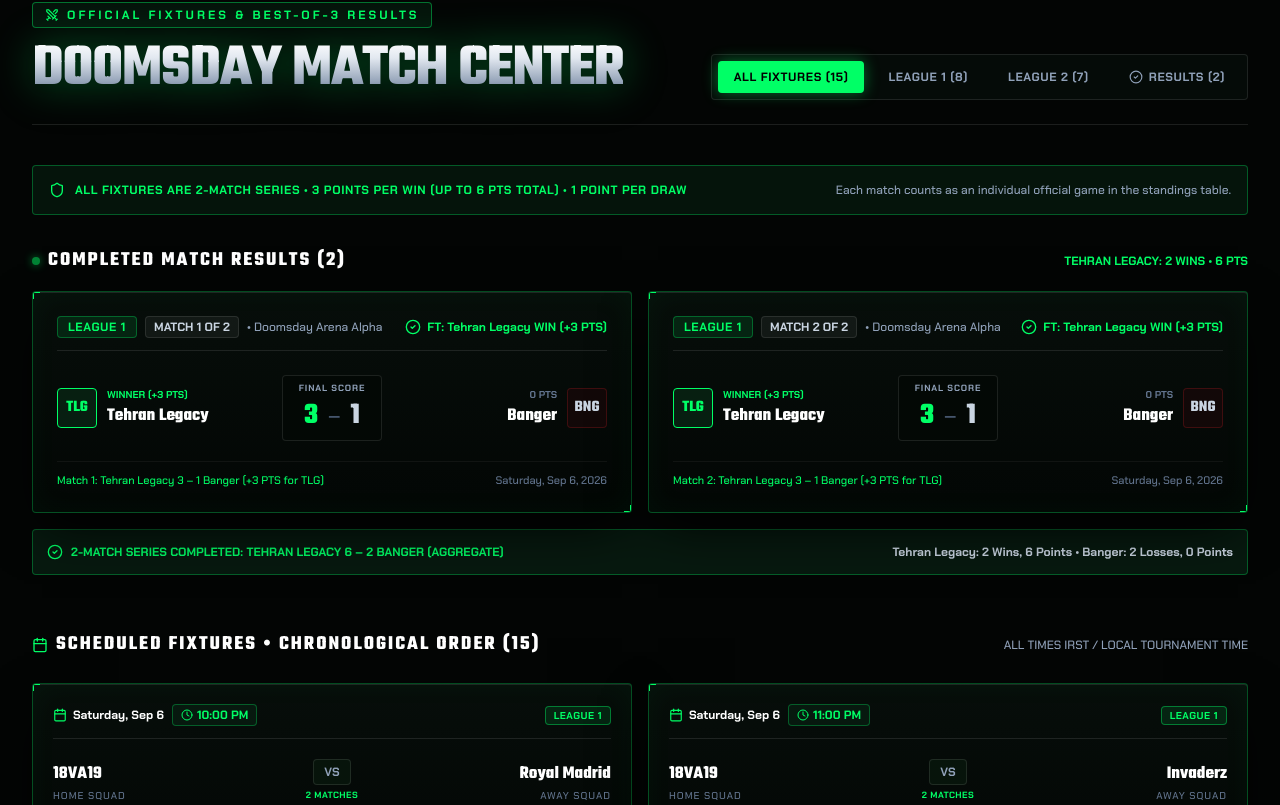
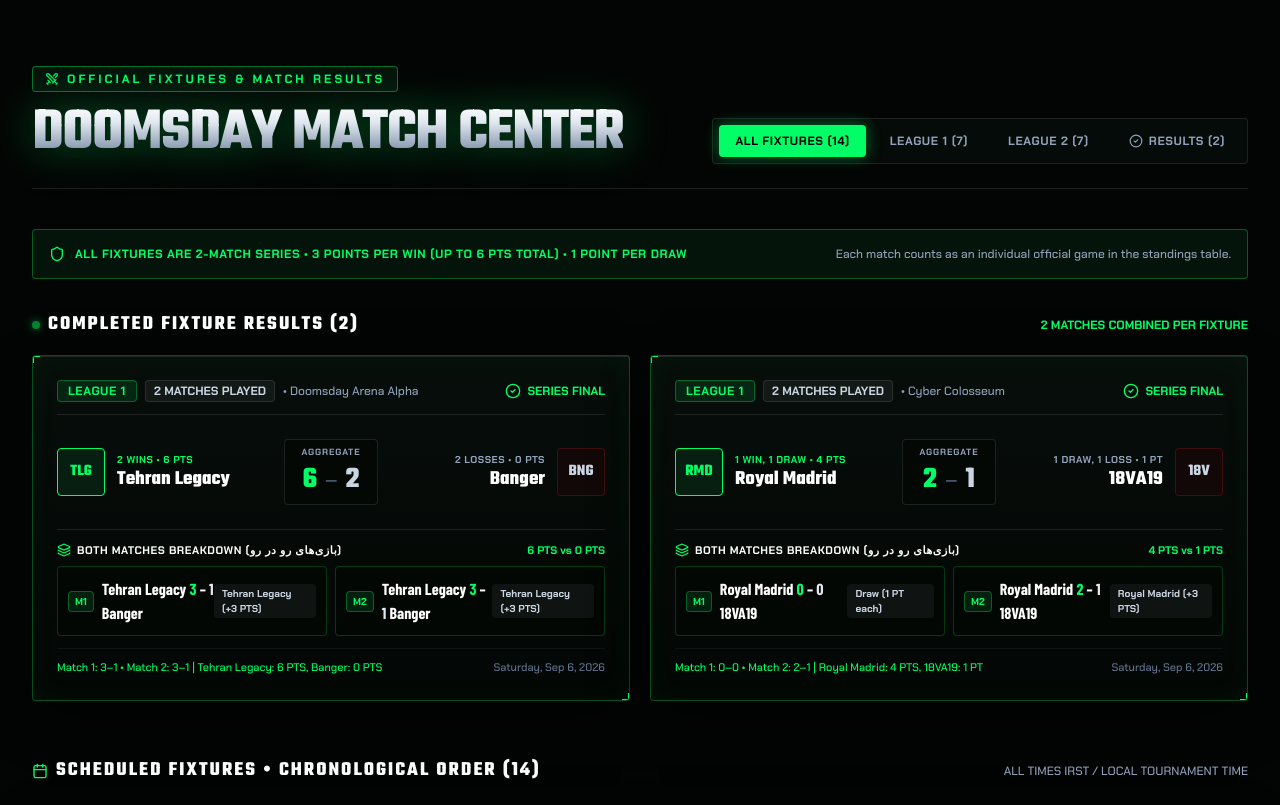
Before and after one commit to amira132ac-svg/TMProClubsDoom, a React (Vite) app: page / in a window 1280 px wide. Shown: the part 2515-3320 px from the top of the page. Built offline with nearby package versions, Linux system fonts and the light colour scheme; a web font is replaced by a local one.

Commit message:
feat: enhance tournament data and match structures
- Add `TWO_MATCH` support and leg-level tracking to match types
- Update tournament standings for 18VA19 and Royal Madrid
- Improve team short-code resolution in match components
- Update aggregate league statistics in StatsSection

```diff
--- a/src/components/MatchesSection.tsx
+++ b/src/components/MatchesSection.tsx
@@ -33,6 +33,32 @@
     }
   };
 
+  const getTeamShortCode = (name: string): string => {
+    const n = name.toLowerCase().trim();
+    if (n.includes('tehran')) return 'TLG';
+    if (n.includes('banger')) return 'BNG';
+    if (n.includes('royal')) return 'RMD';
+    if (n.includes('18v')) return '18V';
+    if (n.includes('spirit')) return 'SPI';
+    if (n.includes('alnahd') || n.includes('al nahd')) return 'ALN';
+    if (n.includes('invader')) return 'INV';
+    if (n.includes('mehrgan')) return 'AMF';
+    if (n.includes('adab')) return 'ADB';
+    if (n.includes('shamooshak')) return 'SHM';
+    if (n.includes('110')) return '110';
+    if (n.includes('pars')) return 'PRS';
+    if (n.includes('mess')) return 'MSH';
+    if (n.includes('viking')) return 'VIK';
+    if (n.includes('vafadar')) return 'VFD';
+    if (n.includes('gorgali')) return 'GRG';
+    if (n.includes('hangover')) return 'HNG';
+    if (n.includes('soroush')) return 'SRH';
+    return name.slice(0, 3).toUpperCase();
+  };
+
+  const league1UpcomingCount = upcomingMatches.filter((m) => m.league === 'LEAGUE 1').length;
+  const league2UpcomingCount = upcomingMatches.filter((m) => m.league === 'LEAGUE 2').length;
+
   return (
     <section id="matches" className="py-20 sm:py-24 relative overflow-hidden bg-[#030504]">
       {/* Ambient background glows */}
@@ -49,7 +75,7 @@
           <div>
             <div className="inline-flex items-center gap-2 px-3 py-1 rounded-sm bg-[#05140b] border border-[#00ff66]/40 text-[#00ff66] text-xs font-tech font-bold tracking-[0.25em] uppercase mb-3">
               <Swords className="w-3.5 h-3.5 text-[#00ff66]" />
-              <span>OFFICIAL FIXTURES & BEST-OF-3 RESULTS</span>
+              <span>OFFICIAL FIXTURES & MATCH RESULTS</span>
             </div>
             <h2 className="font-esports font-black text-4xl sm:text-6xl uppercase text-metallic-title tracking-tight leading-none">
               DOOMSDAY MATCH CENTER
@@ -78,7 +104,7 @@
                   : 'text-slate-400 hover:text-white'
               }`}
             >
-              LEAGUE 1 (8)
+              LEAGUE 1 ({league1UpcomingCount})
             </button>
             <button
               type="button"
@@ -89,7 +115,7 @@
                   : 'text-slate-400 hover:text-white'
               }`}
             >
-              LEAGUE 2 (7)
+              LEAGUE 2 ({league2UpcomingCount})
             </button>
             <button
               type="button"
@@ -120,7 +146,7 @@
         </div>
 
         {/* ======================================================== */}
-        {/* COMPLETED RESULTS SECTION (BOTH MATCHES DISPLAYED)        */}
+        {/* COMPLETED RESULTS SECTION (BOTH MATCHES IN ONE CARD)     */}
         {/* ======================================================== */}
         {showResults && completedMatches.length > 0 && (
           <div className="mb-14">
@@ -128,16 +154,16 @@
               <div className="flex items-center gap-2">
                 <span className="w-2 h-2 bg-[#00ff66] rounded-full animate-pulse shadow-[0_0_8px_#00ff66]" />
                 <h3 className="font-esports font-bold text-lg sm:text-xl text-white tracking-widest uppercase">
-                  COMPLETED MATCH RESULTS ({completedMatches.length})
+                  COMPLETED FIXTURE RESULTS ({completedMatches.length})
                 </h3>
               </div>
               <span className="text-xs font-tech text-[#00ff66] font-bold">
-                TEHRAN LEGACY: 2 WINS • 6 PTS
+                2 MATCHES COMBINED PER FIXTURE
               </span>
             </div>
 
-            <div className="grid grid-cols-1 md:grid-cols-2 gap-4">
-              {completedMatches.map((match, idx) => (
+            <div className="grid grid-cols-1 lg:grid-cols-2 gap-5">
+              {completedMatches.map((match) => (
                 <div
                   key={match.id}
                   className="panel-doomsday panel-corner-accents rounded-sm p-5 sm:p-6 border border-[#00ff66]/40 relative overflow-hidden shadow-2xl bg-gradient-to-r from-[#040c07] via-[#05130b] to-[#040c07]"
@@ -149,7 +175,7 @@
                         {match.league ?? 'LEAGUE 1'}
                       </span>
                       <span className="px-2 py-0.5 rounded-sm bg-white/5 text-slate-300 border border-white/10 font-bold">
-                        MATCH {idx + 1} OF 2
+                        2 MATCHES PLAYED
                       </span>
                       <span className="text-slate-400 hidden sm:inline">
                         • {match.arena}
@@ -158,7 +184,7 @@
 
                     <div className="flex items-center gap-1.5 text-xs font-bold text-[#00ff66]">
                       <CheckCircle2 className="w-4 h-4 text-[#00ff66]" />
-                      <span>FT: {match.homeTeam} WIN (+3 PTS)</span>
+                      <span>SERIES FINAL</span>
                     </div>
                   </div>
 
@@ -169,33 +195,33 @@
                       onClick={() => handleTeamClick(match.homeTeam)}
                       className="flex-1 text-left cursor-pointer group/team"
                     >
-                      <div className="flex items-center gap-2.5">
-                        <div className="w-10 h-10 rounded-sm bg-[#071f11] border border-[#00ff66] flex items-center justify-center font-esports font-bold text-base text-[#00ff66] shrink-0">
-                          TLG
+                      <div className="flex items-center gap-2.5 sm:gap-3">
+                        <div className="w-10 h-10 sm:w-12 sm:h-12 rounded-sm bg-[#071f11] border border-[#00ff66] flex items-center justify-center font-esports font-bold text-sm sm:text-base text-[#00ff66] shrink-0 group-hover/team:scale-105 transition-transform">
+                          {getTeamShortCode(match.homeTeam)}
                         </div>
                         <div>
-                          <span className="text-[10px] font-tech text-[#00ff66] font-bold block">
-                            WINNER (+3 PTS)
+                          <span className="text-[10px] font-tech text-[#00ff66] font-bold block uppercase tracking-wider">
+                            {match.pointsBreakdown?.homeSummary ?? `${match.pointsBreakdown?.home ?? 0} PTS`}
                           </span>
-                          <h4 className="font-esports font-bold text-base sm:text-lg text-white group-hover/team:text-[#00ff66] transition-colors">
+                          <h4 className="font-esports font-bold text-base sm:text-xl text-white group-hover/team:text-[#00ff66] transition-colors leading-tight">
                             {match.homeTeam}
                           </h4>
                         </div>
                       </div>
                     </div>
 
-                    {/* Score Center */}
-                    <div className="flex flex-col items-center justify-center px-4 py-1.5 bg-[#030805] rounded-sm border border-white/10 shrink-0">
+                    {/* Aggregate Score Center */}
+                    <div className="flex flex-col items-center justify-center px-3 sm:px-4 py-1.5 bg-[#030805] rounded-sm border border-white/10 shrink-0">
                       <span className="text-[9px] font-tech font-bold text-slate-400 uppercase tracking-widest mb-0.5">
-                        FINAL SCORE
+                        AGGREGATE
                       </span>
-                      <div className="flex items-center gap-2.5">
+                      <div className="flex items-center gap-2">
                         <span className="font-esports font-black text-2xl sm:text-3xl text-[#00ff66]">
-                          {match.homeScore ?? 3}
+                          {match.homeScore ?? 0}
                         </span>
                         <span className="text-slate-600 font-tech text-base font-bold">—</span>
                         <span className="font-esports font-black text-2xl sm:text-3xl text-slate-300">
-                          {match.awayScore ?? 1}
+                          {match.awayScore ?? 0}
                         </span>
                       </div>
                     </div>
@@ -205,26 +231,62 @@
                       onClick={() => handleTeamClick(match.awayTeam)}
                       className="flex-1 text-right cursor-pointer group/team"
                     >
-                      <div className="flex items-center justify-end gap-2.5">
+                      <div className="flex items-center justify-end gap-2.5 sm:gap-3">
                         <div>
-                          <span className="text-[10px] font-tech text-slate-500 font-bold block">
-                            0 PTS
+                          <span className="text-[10px] font-tech text-slate-400 font-bold block uppercase tracking-wider">
+                            {match.pointsBreakdown?.awaySummary ?? `${match.pointsBreakdown?.away ?? 0} PTS`}
                           </span>
-                          <h4 className="font-esports font-bold text-base sm:text-lg text-white group-hover/team:text-[#00ff66] transition-colors">
+                          <h4 className="font-esports font-bold text-base sm:text-xl text-white group-hover/team:text-[#00ff66] transition-colors leading-tight">
                             {match.awayTeam}
                           </h4>
                         </div>
-                        <div className="w-10 h-10 rounded-sm bg-[#120808] border border-red-900/40 flex items-center justify-center font-esports font-bold text-base text-slate-300 shrink-0">
-                          BNG
+                        <div className="w-10 h-10 sm:w-12 sm:h-12 rounded-sm bg-[#120808] border border-red-900/40 flex items-center justify-center font-esports font-bold text-sm sm:text-base text-slate-300 shrink-0 group-hover/team:scale-105 transition-transform">
+                          {getTeamShortCode(match.awayTeam)}
                         </div>
                       </div>
+                    </div>
+                  </div>
+
+                  {/* Individual Match Scores Together in the Same Card */}
+                  <div className="mt-4 pt-3 border-t border-white/10">
+                    <div className="flex items-center justify-between text-[11px] font-tech text-slate-400 mb-2">
+                      <span className="uppercase font-bold tracking-wider flex items-center gap-1.5 text-white">
+                        <Layers className="w-3.5 h-3.5 text-[#00ff66]" />
+                        BOTH MATCHES BREAKDOWN (بازی‌های رو در رو)
+                      </span>
+                      <span className="text-[#00ff66] font-bold">
+                        {match.pointsBreakdown ? `${match.pointsBreakdown.home} PTS vs ${match.pointsBreakdown.away} PTS` : ''}
+                      </span>
+                    </div>
+
+                    <div className="grid grid-cols-1 sm:grid-cols-2 gap-2">
+                      {match.legs?.map((leg) => (
+                        <div
+                          key={leg.matchNumber}
+                          className="p-2.5 rounded-sm bg-[#020704] border border-[#00ff66]/20 flex items-center justify-between"
+                        >
+                          <div className="flex items-center gap-2">
+                            <span className="px-1.5 py-0.5 rounded bg-[#00ff66]/10 text-[#00ff66] border border-[#00ff66]/30 text-[10px] font-tech font-bold">
+                              M{leg.matchNumber}
+                            </span>
+                            <span className="font-condensed font-bold text-sm sm:text-base text-white">
+                              {match.homeTeam} <strong className="text-[#00ff66]">{leg.homeScore}</strong> – <strong className="text-slate-200">{leg.awayScore}</strong> {match.awayTeam}
+                            </span>
+                          </div>
+                          {leg.note && (
+                            <span className="text-[10px] font-tech px-2 py-0.5 rounded bg-white/5 text-slate-300 font-bold">
+                              {leg.note}
+                            </span>
+                          )}
+                        </div>
+                      ))}
                     </div>
                   </div>
 
                   {/* Match Footer */}
                   <div className="mt-3 pt-2.5 border-t border-white/5 flex items-center justify-between text-[11px] font-tech text-slate-400">
                     <span className="text-[#00ff66]">
-                      Match {idx + 1}: Tehran Legacy 3 – 1 Banger (+3 PTS for TLG)
+                      {match.notes ?? 'Official 2-match series counted in standings table'}
                     </span>
                     <span className="text-slate-500">
                       {match.date}
@@ -232,19 +294,6 @@
                   </div>
                 </div>
               ))}
-            </div>
-
-            {/* 2-Match Cumulative Aggregate Banner */}
-            <div className="mt-4 p-3.5 rounded-sm bg-[#07190f] border border-[#00ff66]/30 flex flex-col sm:flex-row items-center justify-between gap-2 text-xs font-tech">
-              <div className="flex items-center gap-2 text-[#00ff66]">
-                <CheckCircle2 className="w-4 h-4" />
-                <span className="font-bold">
-                  2-MATCH SERIES COMPLETED: TEHRAN LEGACY 6 – 2 BANGER (AGGREGATE)
-                </span>
-              </div>
-              <span className="text-slate-300 font-bold">
-                Tehran Legacy: 2 Wins, 6 Points • Banger: 2 Losses, 0 Points
-              </span>
             </div>
           </div>
         )}
--- a/src/components/StatsSection.tsx
+++ b/src/components/StatsSection.tsx
@@ -88,10 +88,10 @@
               </span>
             </div>
             <div className="font-esports font-black text-2xl sm:text-3xl text-white tracking-wide">
-              8 <span className="text-xs font-tech text-[#00ff66] font-bold">GOALS SCORED</span>
+              11 <span className="text-xs font-tech text-[#00ff66] font-bold">GOALS SCORED</span>
             </div>
             <div className="text-[11px] font-tech text-slate-400 mt-1">
-              Matches Played: <span className="text-white font-bold">2 Matches</span>
+              Matches Played: <span className="text-white font-bold">4 Matches (2 Fixtures)</span>
             </div>
           </div>
 
--- a/src/data/tournamentData.ts
+++ b/src/data/tournamentData.ts
@@ -80,16 +80,43 @@
     country: 'IRAN',
     formedYear: '2024',
     captain: 'NineteenKing',
-    played: 0,
+    played: 2,
     wins: 0,
-    draws: 0,
+    draws: 1,
+    losses: 1,
+    goalsFor: 1,
+    goalsAgainst: 2,
+    points: 1,
+    form: ['D', 'L'],
+    roster: [],
+    recentMatches: [
+      { opponent: 'Royal Madrid (Match 1)', score: '0-0', result: 'D' },
+      { opponent: 'Royal Madrid (Match 2)', score: '1-2', result: 'L' },
+    ],
+  },
+  {
+    id: 'royalmadrid',
+    rank: '02',
+    name: 'ROYAL MADRID',
+    group: 'A',
+    seed: 9,
+    shortCode: 'RMD',
+    country: 'IRAN',
+    formedYear: '2023',
+    captain: 'ElRey',
+    played: 2,
+    wins: 1,
+    draws: 1,
     losses: 0,
-    goalsFor: 0,
-    goalsAgainst: 0,
-    points: 0,
-    form: [],
+    goalsFor: 2,
+    goalsAgainst: 1,
+    points: 4,
+    form: ['D', 'W'],
     roster: [],
-    recentMatches: [],
+    recentMatches: [
+      { opponent: '18VA19 (Match 1)', score: '0-0', result: 'D' },
+      { opponent: '18VA19 (Match 2)', score: '2-1', result: 'W' },
+    ],
   },
   {
     id: 'aryamehrgan',
@@ -354,27 +381,6 @@
 // Additional registered clubs for schedule reference
 export const ADDITIONAL_CLUBS: TournamentTeam[] = [
   {
-    id: 'royalmadrid',
-    rank: '09',
-    name: 'ROYAL MADRID',
-    group: 'A',
-    seed: 9,
-    shortCode: 'RMD',
-    country: 'IRAN',
-    formedYear: '2023',
-    captain: 'ElRey',
-    played: 0,
-    wins: 0,
-    draws: 0,
-    losses: 0,
-    goalsFor: 0,
-    goalsAgainst: 0,
-    points: 0,
-    form: [],
-    roster: [],
-    recentMatches: [],
-  },
-  {
     id: 'sourosh',
     rank: '10',
     name: 'SOROUSH FC',
@@ -411,63 +417,68 @@
  */
 export const TOURNAMENT_MATCHES: TournamentMatch[] = [
   // ==========================================
-  // COMPLETED RESULTS (2 MATCHES PLAYED)
+  // COMPLETED RESULTS (2-MATCH FIXTURES)
   // ==========================================
   {
-    id: 'res-sat-tlg-bng-match1',
+    id: 'res-sat-tlg-bng',
     homeTeam: 'Tehran Legacy',
     awayTeam: 'Banger',
-    homeScore: 3,
+    homeScore: 6,
+    awayScore: 2,
+    status: 'FINISHED',
+    group: 'A',
+    league: 'LEAGUE 1',
+    stage: 'League 1 • 2 Matches',
+    day: 'Saturday',
+    date: 'Saturday, Sep 6, 2026',
+    time: 'FT (Agg: 6-2)',
+    timestamp: 10,
+    arena: 'Doomsday Arena Alpha',
+    format: 'TWO_MATCH',
+    legs: [
+      { matchNumber: 1, homeScore: 3, awayScore: 1, note: 'Tehran Legacy (+3 PTS)' },
+      { matchNumber: 2, homeScore: 3, awayScore: 1, note: 'Tehran Legacy (+3 PTS)' },
+    ],
+    pointsBreakdown: {
+      home: 6,
+      away: 0,
+      homeSummary: '2 Wins • 6 PTS',
+      awaySummary: '2 Losses • 0 PTS',
+    },
+    notes: 'Match 1: 3–1 • Match 2: 3–1 | Tehran Legacy: 6 PTS, Banger: 0 PTS',
+  },
+  {
+    id: 'res-sat-rmd-18v',
+    homeTeam: 'Royal Madrid',
+    awayTeam: '18VA19',
+    homeScore: 2,
     awayScore: 1,
     status: 'FINISHED',
     group: 'A',
     league: 'LEAGUE 1',
-    stage: 'League 1 • Match 1',
+    stage: 'League 1 • 2 Matches',
     day: 'Saturday',
     date: 'Saturday, Sep 6, 2026',
-    time: 'FT (3-1)',
-    timestamp: 10,
-    arena: 'Doomsday Arena Alpha',
-    format: 'SINGLE',
-    notes: 'Match 1 of 2: Tehran Legacy 3 – 1 Banger (+3 PTS for TLG)',
-  },
-  {
-    id: 'res-sat-tlg-bng-match2',
-    homeTeam: 'Tehran Legacy',
-    awayTeam: 'Banger',
-    homeScore: 3,
-    awayScore: 1,
-    status: 'FINISHED',
-    group: 'A',
-    league: 'LEAGUE 1',
-    stage: 'League 1 • Match 2',
-    day: 'Saturday',
-    date: 'Saturday, Sep 6, 2026',
-    time: 'FT (3-1)',
+    time: 'FT (Agg: 2-1)',
     timestamp: 11,
-    arena: 'Doomsday Arena Alpha',
-    format: 'SINGLE',
-    notes: 'Match 2 of 2: Tehran Legacy 3 – 1 Banger (+3 PTS for TLG)',
+    arena: 'Cyber Colosseum',
+    format: 'TWO_MATCH',
+    legs: [
+      { matchNumber: 1, homeScore: 0, awayScore: 0, note: 'Draw (1 PT each)' },
+      { matchNumber: 2, homeScore: 2, awayScore: 1, note: 'Royal Madrid (+3 PTS)' },
+    ],
+    pointsBreakdown: {
+      home: 4,
+      away: 1,
+      homeSummary: '1 Win, 1 Draw • 4 PTS',
+      awaySummary: '1 Draw, 1 Loss • 1 PT',
+    },
+    notes: 'Match 1: 0–0 • Match 2: 2–1 | Royal Madrid: 4 PTS, 18VA19: 1 PT',
   },
 
   // ==========================================
   // SATURDAY FIXTURES (CHRONOLOGICALLY SORTED)
   // ==========================================
-  {
-    id: 'fix-sat-2200-18v-rmd',
-    homeTeam: '18VA19',
-    awayTeam: 'Royal Madrid',
-    status: 'UPCOMING',
-    group: 'A',
-    league: 'LEAGUE 1',
-    stage: 'League 1 • 2 Matches',
-    day: 'Saturday',
-    date: 'Saturday, Sep 6, 2026',
-    time: '10:00 PM',
-    timestamp: 100,
-    arena: 'Cyber Colosseum',
-    format: 'SINGLE',
-  },
   {
     id: 'fix-sat-2300-18v-inv',
     homeTeam: '18VA19',
```
Also changed, not shown: src/types.ts (+15 -1 lines).
